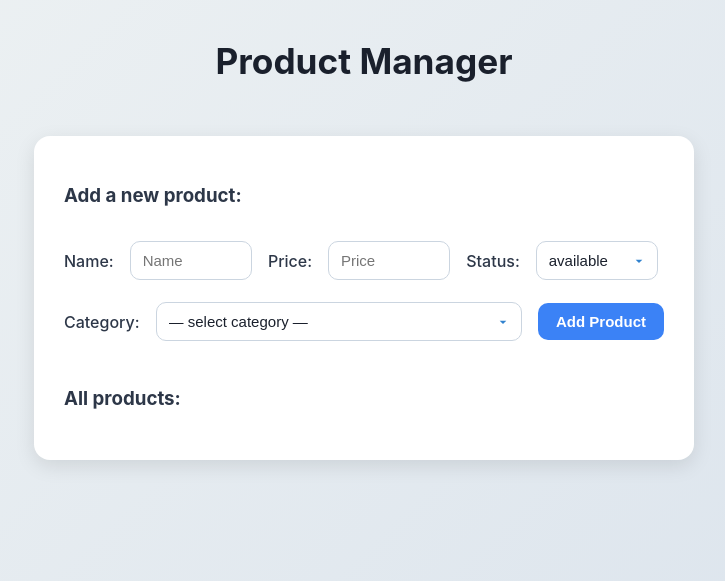
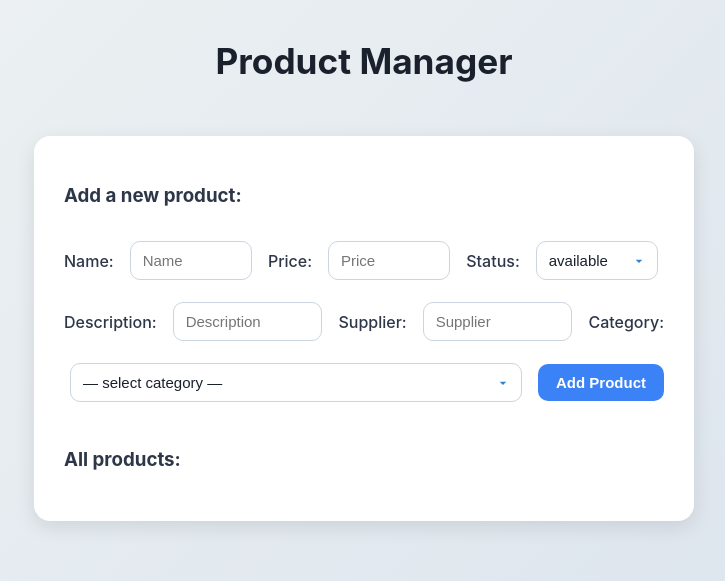
Before and after one commit to Chila69/Project1, a Flask app: page / in a window 1280 px wide. Shown: the top 581 px of the page, without its empty margins (276-1001 px from the left). Run offline with Flask 3, Linux system fonts and the light colour scheme; data comes from the database, SQL or seed files in the repository; both versions use the stored data as it was after the commit; data that the repository does not hold is empty.

Commit message:
odano pola 'description' i 'supplier' do modelu roduct, aktualizacja , ,  i  (ymaganie )

```diff
--- a/app.py
+++ b/app.py
@@ -66,7 +66,9 @@
             name=data["name"].strip(),
             price=price,
             status=data.get("status", "available"),
-            category_id=category_id
+            category_id=category_id,
+            description=data.get("description"),
+            supplier=data.get("supplier")
         )
         db.session.add(p)
         db.session.commit()
@@ -103,6 +105,12 @@
                 if not Category.query.get(data["category_id"]):
                     return jsonify({"error": "Podana kategoria nie istnieje"}), 400
                 p.category_id = data["category_id"]
+
+        if "description" in data:
+            p.description = data["description"]
+
+        if "supplier" in data:
+            p.supplier = data["supplier"]
 
         db.session.commit()
         return jsonify(p.to_dict()), 200
--- a/models.py
+++ b/models.py
@@ -34,6 +34,10 @@
     status = db.Column(db.String(20), default="available")
     category_id = db.Column(db.Integer, db.ForeignKey("categories.id"), nullable=True)
 
+    # 🔹 Новые поля
+    description = db.Column(db.String(255))
+    supplier = db.Column(db.String(100))
+
     category = db.relationship("Category", back_populates="products")
     orders = db.relationship("Order", back_populates="product", cascade="all,delete", lazy=True)
 
@@ -43,6 +47,8 @@
             "name": self.name,
             "price": self.price,
             "status": self.status,
+            "description": self.description,
+            "supplier": self.supplier,
             "category": self.category.to_dict() if self.category else None,
             "category_id": self.category_id,
         }
--- a/static/script.js
+++ b/static/script.js
@@ -51,6 +51,8 @@
           <span class="product-status ${p.status === "available" ? "status-ok" : "status-bad"}">${p.status}</span>
           <span class="product-category">${categoryName}</span>
         </div>
+        <div class="product-description">${p.description || "No description"}</div>
+        <div class="product-supplier">Supplier: ${p.supplier || "—"}</div>
       </div>
     `;
 
@@ -170,6 +172,8 @@
   const price = parseFloat(document.getElementById("price").value);
   const status = document.getElementById("status").value;
   const categoryId = document.getElementById("category-select").value;
+  const description = document.getElementById("description").value.trim();
+  const supplier = document.getElementById("supplier").value.trim();
 
   if (!name || !price) {
     alert("Please fill in name and price");
@@ -180,20 +184,18 @@
     name,
     price,
     status,
+    description,
+    supplier,
     category_id: categoryId ? parseInt(categoryId) : null,
   };
 
   await apiCreateProduct(payload);
   await loadProducts();
 
-  // очистка формы
+  // Очистка формы
   document.getElementById("name").value = "";
   document.getElementById("price").value = "";
+  document.getElementById("description").value = "";
+  document.getElementById("supplier").value = "";
   document.getElementById("category-select").value = "";
 }
-
-// ===== Инициализация =====
-document.addEventListener("DOMContentLoaded", async () => {
-  await loadCategories();
-  await loadProducts();
-});
--- a/static/style.css
+++ b/static/style.css
@@ -350,3 +350,20 @@
   border-radius: 8px;
   font-size: 0.85rem;
 }
+
+.product-description {
+  font-style: italic;
+  color: #4a5568;
+  font-size: 0.9rem;
+  margin-top: 4px;
+}
+
+.product-supplier {
+  background-color: #ecfccb;
+  color: #3f6212;
+  padding: 3px 8px;
+  border-radius: 8px;
+  font-size: 0.85rem;
+  display: inline-block;
+  margin-top: 4px;
+}
--- a/templates/index.html
+++ b/templates/index.html
@@ -29,6 +29,12 @@
         <option value="unavailable">unavailable</option>
       </select>
 
+      <label for="description">Description:</label>
+      <input id="description" placeholder="Description" />
+
+      <label for="supplier">Supplier:</label>
+      <input id="supplier" placeholder="Supplier" />
+
       <label for="category-select">Category:</label>
       <select id="category-select">
         <option value="">— select category —</option>
@@ -38,6 +44,7 @@
     </div>
 
 
+
     <h3 style="margin-top: 30px;">All products:</h3>
     <ul id="productList"></ul>
   </div>
```
Also changed, not shown: README.md (added), instance/products.db. Lines whose indentation alone changed are shown as unchanged.
